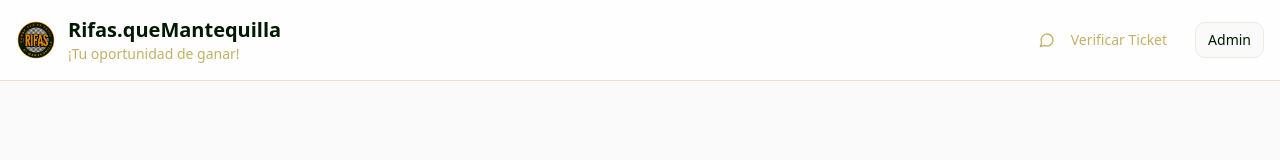
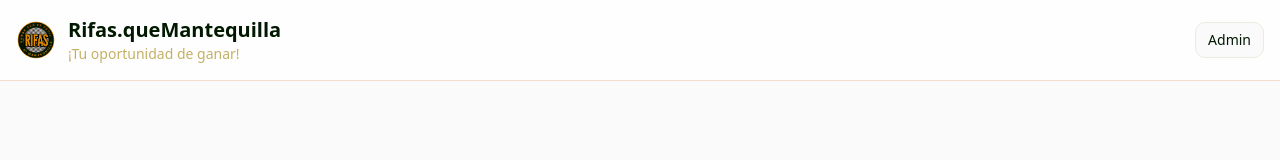
Before and after one commit to Manuel-Mendoza/raffle-sparkle-view, a React (Vite) app: page / in a window 1280 px wide. Shown: the top 160 px of the page. Built offline with nearby package versions, Linux system fonts and the light colour scheme; no server answers; the HTML template or start-up script is replaced by a standard one.

Commit message:
Update Index.tsx

```diff
--- a/src/pages/Index.tsx
+++ b/src/pages/Index.tsx
@@ -113,6 +113,7 @@ const Index = () => {
               </div>
             </div>
             <div className="flex items-center space-x-4">
+              {currentRaffle && isRaffleActive(currentRaffle.id) && (
                 <Button
                   variant="ghost"
                   size="sm"
@@ -122,6 +123,7 @@ const Index = () => {
                   <MessageCircle className="w-4 h-4 mr-2" />
                   Verificar Ticket
                 </Button>
+              )}
               <Button variant="outline" size="sm" asChild>
                 <Link to="/login">Admin</Link>
               </Button>
```
Lines whose indentation alone changed are shown as unchanged.
